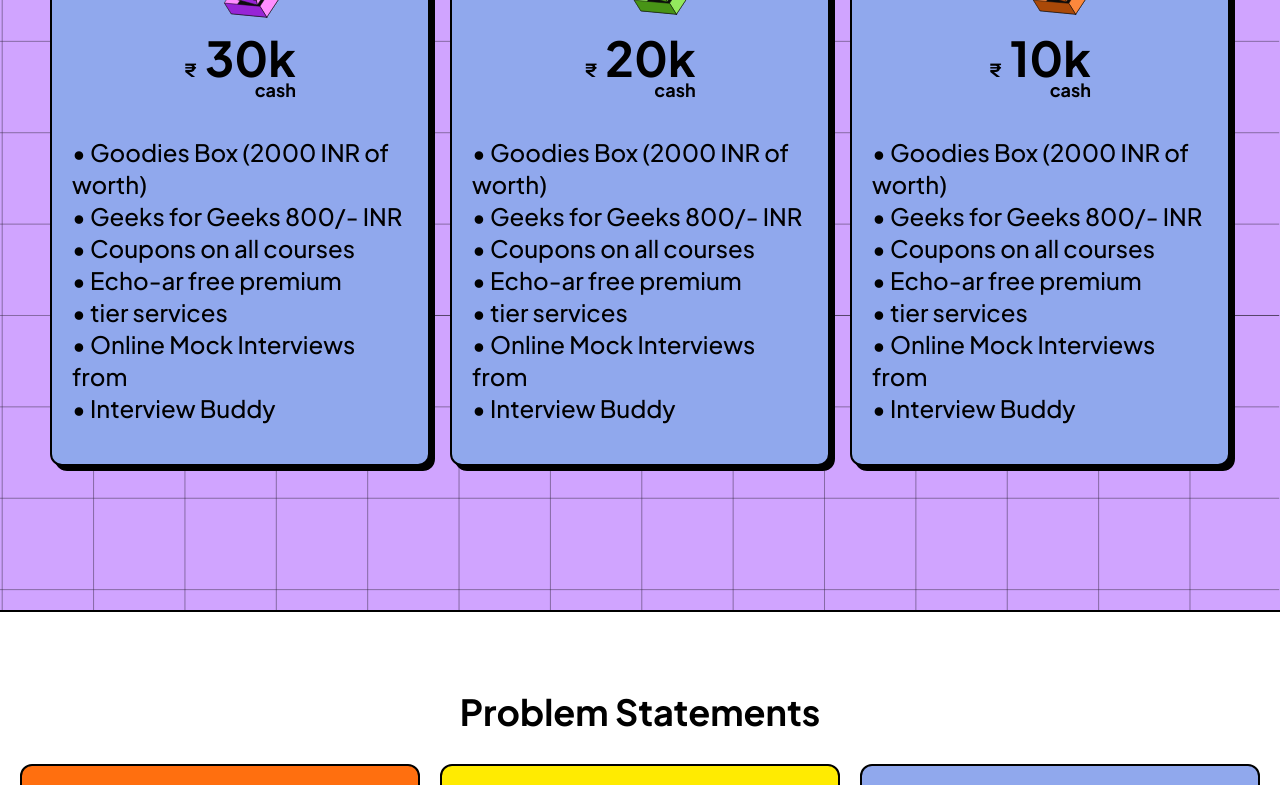
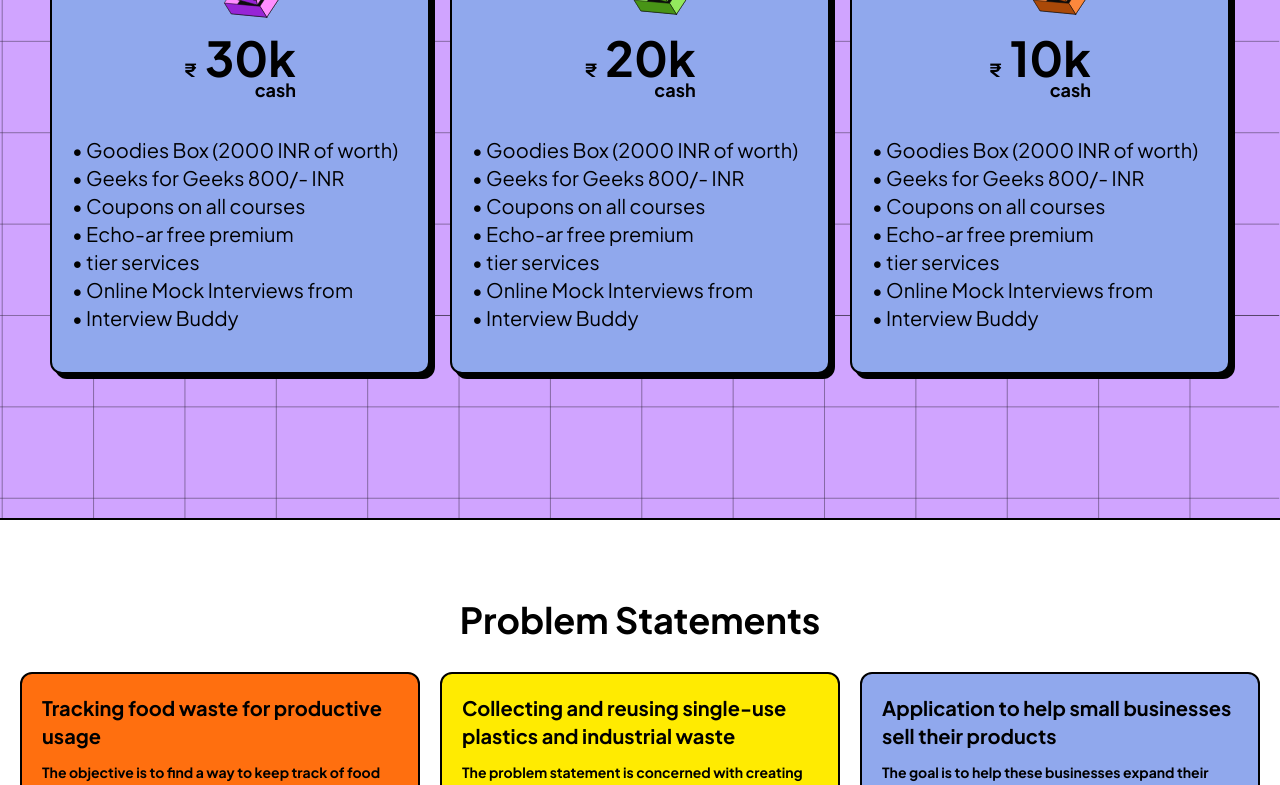
Before and after one commit to gdgcnitj/hackmol-4, a Next.js app: page / in a window 1280 px wide. Shown: the part 1740-2525 px from the top of the page. Built offline with nearby package versions, Linux system fonts and the light colour scheme; a web font is replaced by a local one.

Commit message:
changes made

```diff
--- a/src/components/Prizes/TrackAndPrices.jsx
+++ b/src/components/Prizes/TrackAndPrices.jsx
@@ -42,15 +42,15 @@ function TrackAndPrices() {
             <div className='text-lg leading-3 font-bold ' >cash</div>
           </div>
           <div className=' self-start mx-0' >
-            <p className=' font-medium text-2xl'>• Goodies Box (2000 INR of worth)</p>
-            <p className=' font-medium text-2xl'>• Geeks for Geeks 800/- INR</p>
-            <p className=' font-medium text-2xl'>• Coupons on all courses</p>
+            <p className=' font-normal text-xl'>• Goodies Box (2000 INR of worth)</p>
+            <p className=' font-normal text-xl'>• Geeks for Geeks 800/- INR</p>
+            <p className=' font-normal text-xl'>• Coupons on all courses</p>
 
 
-            <p className=' font-medium text-2xl'> • Echo-ar free premium</p>
-            <p className=' font-medium text-2xl'>• tier services</p>
-            <p className=' font-medium text-2xl'>• Online Mock Interviews from </p>
-            <p className=' font-medium text-2xl'>• Interview Buddy </p>
+            <p className=' font-normal text-xl'> • Echo-ar free premium</p>
+            <p className=' font-normal text-xl'>• tier services</p>
+            <p className=' font-normal text-xl'>• Online Mock Interviews from </p>
+            <p className=' font-normal text-xl'>• Interview Buddy </p>
           </div>
         </div>
         <div className='border-2 border-black bg-[#90A8ED]  w-11/12 md:w-[380px] flex flex-col items-center px-5 py-10  shadow-3xl rounded-xl font-bold  '>
@@ -64,15 +64,15 @@ function TrackAndPrices() {
             <div className='text-lg leading-3 font-bold ' >cash</div>
           </div>
           <div className=' self-start mx-0' >
-            <p className=' font-medium text-2xl'>• Goodies Box (2000 INR of worth)</p>
-            <p className=' font-medium text-2xl'>• Geeks for Geeks 800/- INR</p>
-            <p className=' font-medium text-2xl'>• Coupons on all courses</p>
+            <p className=' font-normal text-xl'>• Goodies Box (2000 INR of worth)</p>
+            <p className=' font-normal text-xl'>• Geeks for Geeks 800/- INR</p>
+            <p className=' font-normal text-xl'>• Coupons on all courses</p>
 
 
-            <p className=' font-medium text-2xl'> • Echo-ar free premium</p>
-            <p className=' font-medium text-2xl'>• tier services</p>
-            <p className=' font-medium text-2xl'>• Online Mock Interviews from </p>
-            <p className=' font-medium text-2xl'>• Interview Buddy </p>
+            <p className=' font-normal text-xl'> • Echo-ar free premium</p>
+            <p className=' font-normal text-xl'>• tier services</p>
+            <p className=' font-normal text-xl'>• Online Mock Interviews from </p>
+            <p className=' font-normal text-xl'>• Interview Buddy </p>
           </div>
         </div>
         <div className='border-2 border-black bg-[#90A8ED]  w-11/12 md:w-[380px] flex flex-col items-center px-5 py-10  shadow-3xl rounded-xl font-bold  '>
@@ -86,15 +86,15 @@ function TrackAndPrices() {
             <div className='text-lg leading-3 font-bold ' >cash</div>
           </div>
           <div className=' self-start mx-0' >
-            <p className=' font-medium text-2xl'>• Goodies Box (2000 INR of worth)</p>
-            <p className=' font-medium text-2xl'>• Geeks for Geeks 800/- INR</p>
-            <p className=' font-medium text-2xl'>• Coupons on all courses</p>
+            <p className=' font-normal text-xl'>• Goodies Box (2000 INR of worth)</p>
+            <p className=' font-normal text-xl'>• Geeks for Geeks 800/- INR</p>
+            <p className=' font-normal text-xl'>• Coupons on all courses</p>
 
 
-            <p className=' font-medium text-2xl'> • Echo-ar free premium</p>
-            <p className=' font-medium text-2xl'>• tier services</p>
-            <p className=' font-medium text-2xl'>• Online Mock Interviews from </p>
-            <p className=' font-medium text-2xl'>• Interview Buddy </p>
+            <p className=' font-normal text-xl'> • Echo-ar free premium</p>
+            <p className=' font-normal text-xl'>• tier services</p>
+            <p className=' font-normal text-xl'>• Online Mock Interviews from </p>
+            <p className=' font-normal text-xl'>• Interview Buddy </p>
           </div>
         </div>
       </div>
--- a/src/components/Rules/RulesNew.js
+++ b/src/components/Rules/RulesNew.js
@@ -20,6 +20,10 @@ function RulesNew() {
       {
         color: '#FFEB01',
         rule: 'Only one person in the team would be the team leader who is required to register on behalf of all the members',
+      },
+      {
+        color: '#D0A4FF',
+        rule: 'You have to submit your idea via PPT and the Ideation round will be conducted where best ideas will get to participate in the in-person hackathon at NIT Jalandhar',
       },
       {
         color: '#94E95D',
--- a/src/components/Rules/RulesPoints.js
+++ b/src/components/Rules/RulesPoints.js
@@ -14,7 +14,7 @@ function RulesPoints({ Desc, color }) {
           xmlns='http://www.w3.org/2000/svg'>
           <path
             d='M3.20764 22.2875C15.562 20.5645 26.6351 13.7285 33.7114 3.45604C35.4345 15.8104 42.2705 26.8835 52.5429 33.9598C40.1886 35.6829 29.1155 42.5189 22.0391 52.7913C20.3161 40.437 13.4801 29.3639 3.20764 22.2875Z'
-            fill='#5C40EC'
+            fill='#FF4E4E'
             stroke='black'
             strokeWidth='2'
           />
--- a/src/components/Sponsers/Collaborators.js
+++ b/src/components/Sponsers/Collaborators.js
@@ -5,8 +5,8 @@ import logo3 from '../../../public/technitiLogo.png'
 
 function Collaborators() {
     return (
-        <div className="flex flex-col justify-center items-center w-full   bg-green  border border-t-black border-t-2">
-            <div className='flex flex-col justify-center items-center py-20'>
+        <div className="flex flex-col justify-center items-center w-full   bg-slate-200  ">
+            <div className='flex flex-col justify-center items-center py-20 pt-0'>
                 <div>
                     <h1 className="justify-center h-1/2 text-black  text-3xl md:text-4xl font-extrabold items-center pb-6 text-center ">Organised by</h1>
                 </div>
```
